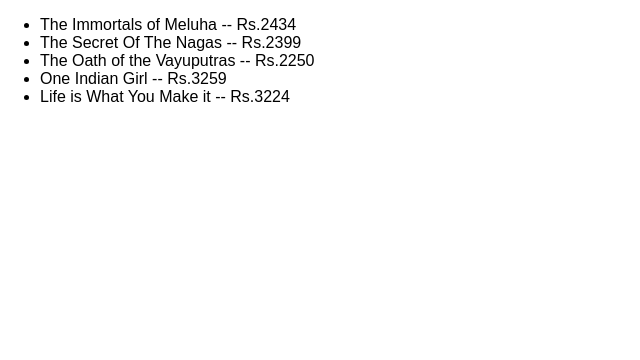
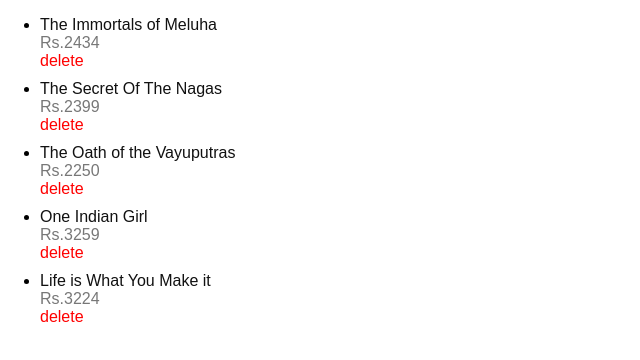
Before and after one commit to shinderahul/book-management, a React (Create React App) app: page / in a window 1280 px wide. Shown: the top 360 px of the page, without its empty margins (0-640 px from the left). Built offline with nearby package versions, Linux system fonts and the light colour scheme.

Commit message:
Added style to UI

```diff
--- a/src/components/Book.js
+++ b/src/components/Book.js
@@ -1,8 +1,16 @@
 import React from 'react';
 
 const Book = ({book}) => (
-	<li>
-		{book.title} -- Rs.{book.price}
+	<li className="book">
+		<div className="title">
+			{book.title}
+		</div>
+		<div className="price">
+		  	Rs.{book.price}
+		</div>
+		<a href="#" className="delete">
+			delete
+		</a>
 	</li>
 );
 
--- a/src/index.css
+++ b/src/index.css
@@ -3,3 +3,20 @@
   padding: 0;
   font-family: sans-serif;
 }
+
+.book{
+  margin-bottom: 10px;
+}
+
+.title{
+  color: #111;
+}
+
+.price{
+  color: #777;
+}
+
+.delete{
+  color: red;
+  text-decoration: none;
+}
```
